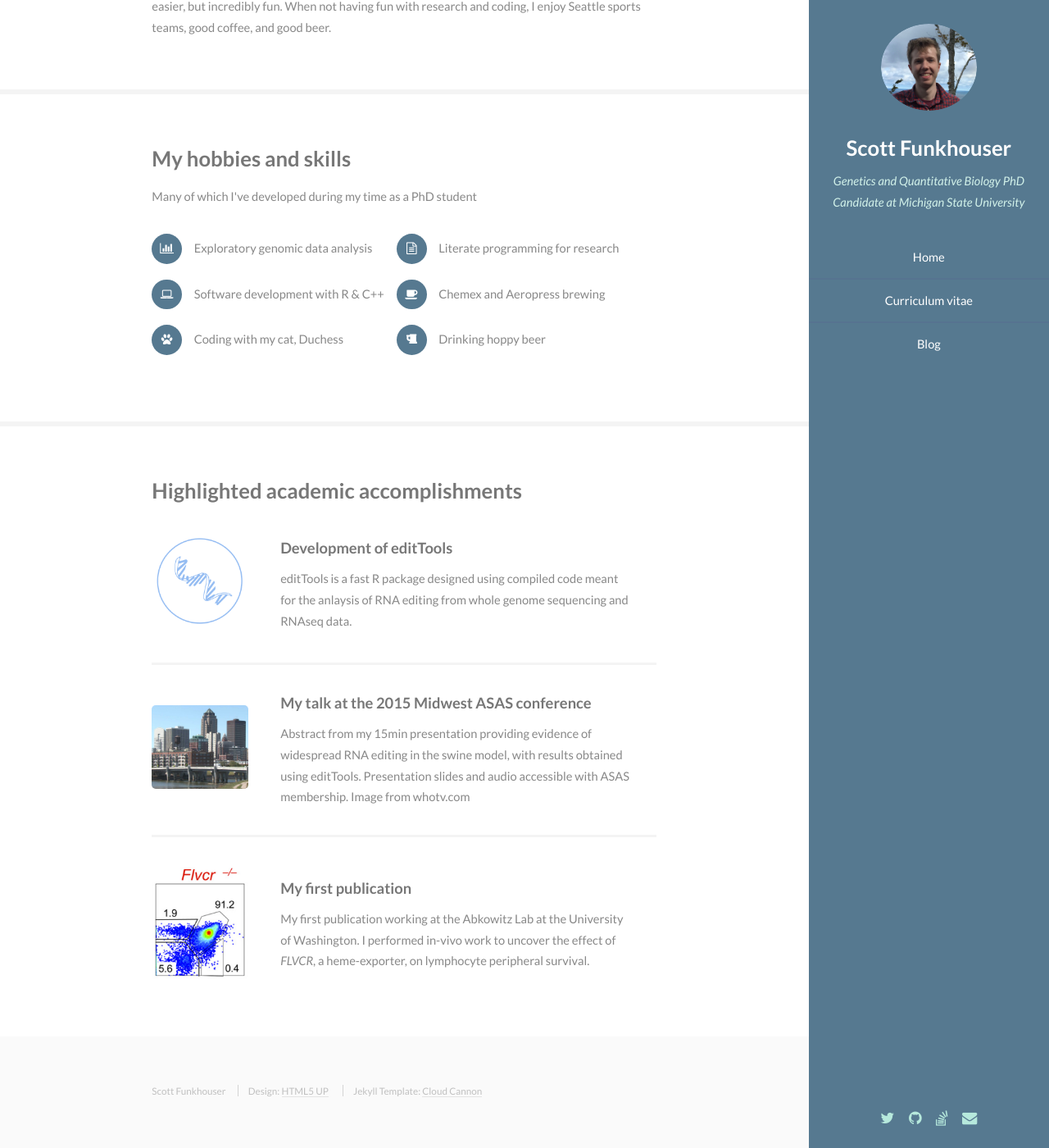
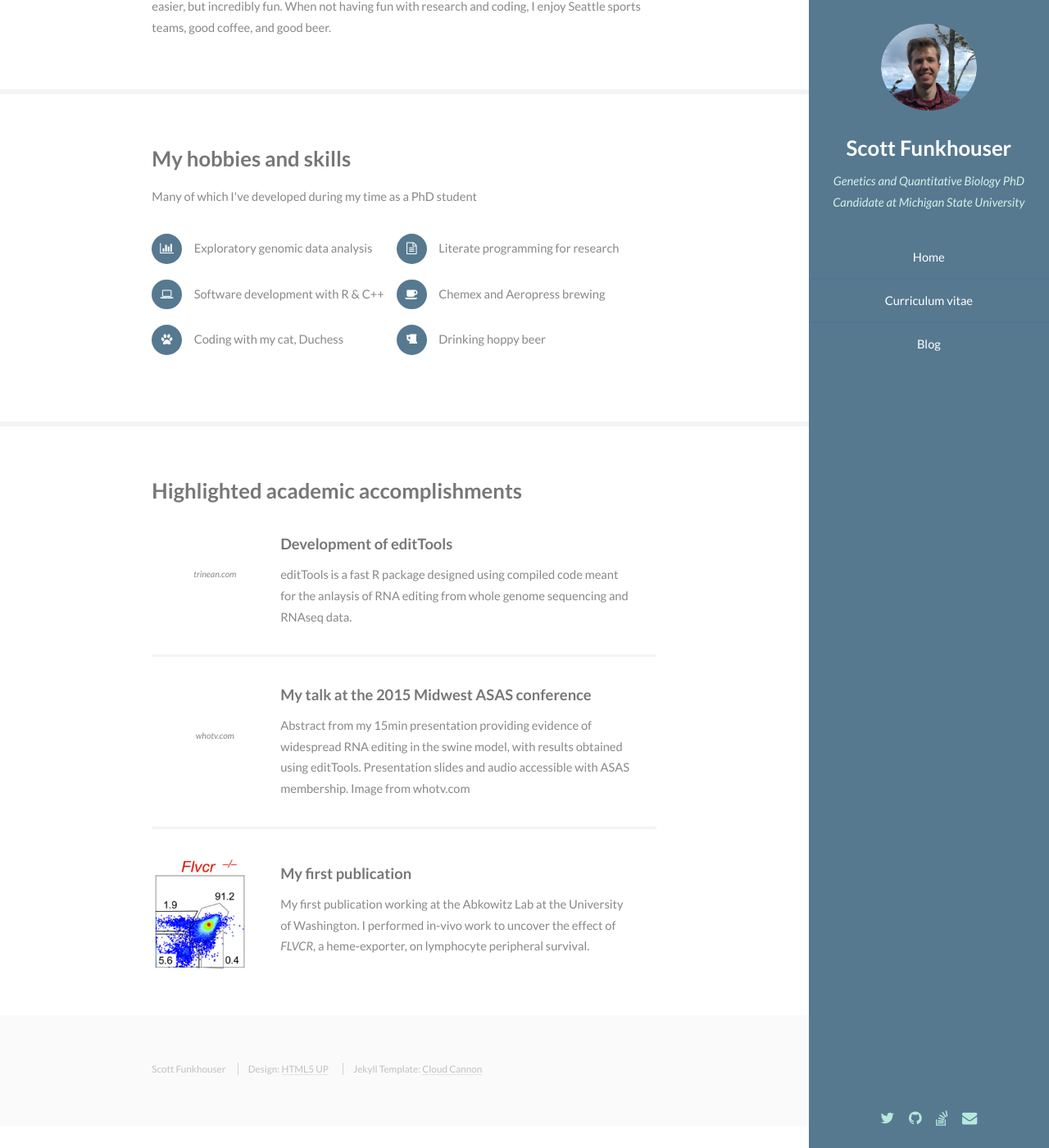
Before and after one commit to funkhou9/blog, a Jekyll site: the page built from index.html, in a window 1280 px wide and 1400 px high, scrolled down 568 px. Shown: the whole window at 82% size. Built offline with Jekyll 4.4.1, drawn with Linux system fonts in a browser that asks for light colours.

Commit message:
temp remove images

```diff
--- a/css/style.css
+++ b/css/style.css
@@ -896,17 +896,46 @@
 			padding-top: 0;
 		}
 
-		.features article .image {
+/*		.features article .image {
 			display: inline-block;
 			padding-right: 2.5em;
 			vertical-align: middle;
-			width: 25%;
+			/*width: 25%;
 		}
 
 			.features article .image img {
 				display: inline-block;
-				width: 100%;
-			}
+				/*width: 100%;
+			}*/
+
+/*		.features article figure {
+			display: inline-block;
+		}
+
+		.features article figure figcaption {
+			font-style: italic;
+			display: block;
+			margin-top: -0.8em;
+		}*/
+
+		.features article .feature-fig {
+			display: inline-block;
+			width: 25%;
+			vertical-align: middle;
+		}
+
+		.features article .feature-fig .image img {
+			display: inline-block;
+			padding-right: 2.5em;
+			width: 100%;
+		}
+
+		.features article .feature-fig figcaption {
+			font-style: italic;
+			font-size: 8pt;
+			margin-top: -1.5em;
+			text-align: center;
+		}
 
 		.features article .inner {
 			display: inline-block;
--- a/index.html
+++ b/index.html
@@ -38,21 +38,36 @@ layout: default
             <p></p>
             <div class="features">
                 <article>
-                    <a href="https://github.com/funkhou9/editTools" class="image"><img src="images/icon_rna.png"/></a>
+                    <div class="feature-fig">
+                        <figure>
+                            <!-- <a href="https://github.com/funkhou9/editTools" class="image"><img src="images/icon_rna.png"/></a> -->
+                            <figcaption>trinean.com</figcaption>
+                        </figure>
+                    </div>
                     <div class="inner">
                         <h4>Development of editTools</h4>
                         <p>editTools is a fast R package designed using compiled code meant for the anlaysis of RNA editing from whole genome sequencing and RNAseq data.</p>
                     </div>
                 </article>
                 <article>
-                    <a href="https://asas.confex.com/asas/mw15/webprogram/Paper11620.html" class="image"><img src="images/des-moines_skyline.jpg"/></a>
+                    <div class="feature-fig">
+                        <figure>
+                            <!-- <a href="https://asas.confex.com/asas/mw15/webprogram/Paper11620.html" class="image"><img src="images/des-moines_skyline.jpg"/></a> -->
+                            <figcaption>whotv.com</figcaption>
+                        </figure>
+                    </div>
                     <div class="inner">
                         <h4>My talk at the 2015 Midwest ASAS conference</h4>
                         <p>Abstract from my 15min presentation providing evidence of widespread RNA editing in the swine model, with results obtained using editTools. Presentation slides and audio accessible with ASAS membership. Image from whotv.com</p>
                     </div>
                 </article>
                 <article>
-                    <a href="http://www.ncbi.nlm.nih.gov/pubmed/25582857" class="image"><img src="images/flvcr.png"/></a>
+                    <div class="feature-fig">
+                        <figure>
+                            <a href="http://www.ncbi.nlm.nih.gov/pubmed/25582857" class="image"><img src="images/flvcr.png"/></a>
+                            <figcaption></figcaption>
+                        </figure>
+                    </div>
                     <div class="inner">
                         <h4>My first publication</h4>
                         <p>My first publication working at the Abkowitz Lab at the University of Washington. I performed in-vivo work to uncover the effect of <i>FLVCR</i>, a heme-exporter, on lymphocyte peripheral survival.</p>
```
